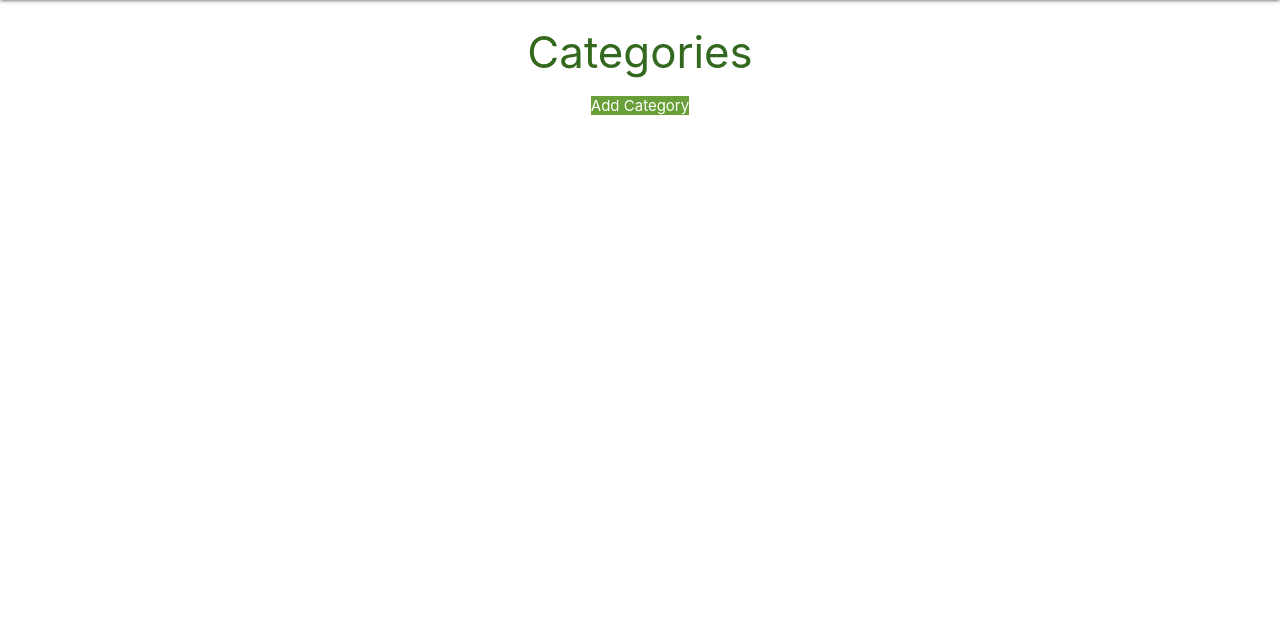
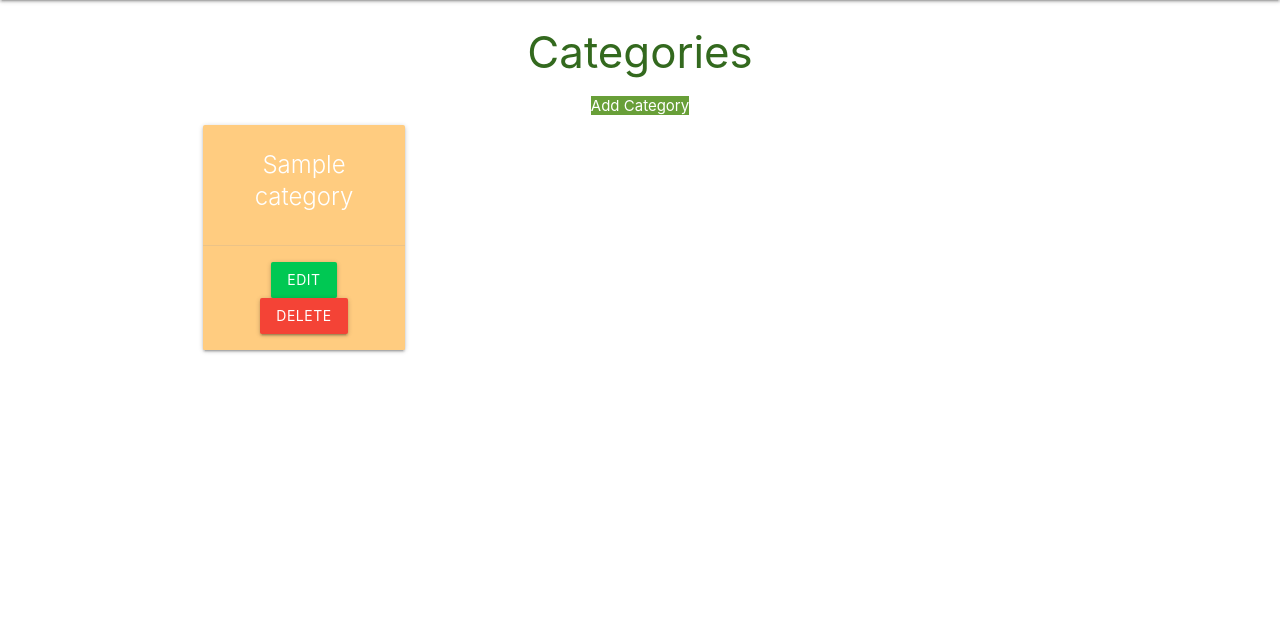
Before and after one commit to WendyTan66/project3, a Flask app: page /categories in a window 1280 px wide. Shown: the part 64-689 px from the top of the page. Run offline with Flask 3, Linux system fonts and the light colour scheme; tables that the repository leaves empty hold one stand-in row (values such as "Sample post").

Commit message:
added update

```diff
--- a/Cookbook/routes.py
+++ b/Cookbook/routes.py
@@ -1,4 +1,4 @@
-from flask import render_template, request,redirect,url_for
+from flask import render_template, request, redirect, url_for
 from Cookbook import app,db
 from Cookbook.models import Category, Recipe
 
@@ -10,7 +10,8 @@ def home():
 
 @app.route("/categories")
 def categories():
-    return render_template("categories.html")
+    categories = list(Category.query.order_by(Category.category_name).all())
+    return render_template("categories.html", categories=categories)
 
 @app.route("/add_category", methods=["GET","POST"])
 def add_category():
@@ -20,3 +21,14 @@ def add_category():
         db.session.commit()
         return redirect(url_for("categories"))
     return render_template("add_category.html")
+
+
+
+@app.route("/edit_category/<int:category_id>", methods=["GET","POST"])
+def edit_category(category_id):
+    category=Category.query.get_or_404(category_id)
+    if request.method == "POST":
+        category.category_name = request.form.get("category_name")
+        db.session.commit()
+        return redirect(url_for("categories"))
+    return render_template("edit_category.html",category=category)
--- a/Cookbook/templates/categories.html
+++ b/Cookbook/templates/categories.html
@@ -10,4 +10,19 @@
         </a>
 
     </div>
+<div class="row">
+    {% for category in categories %}
+    <div class="col s12 m6 l3">
+      <div class="card orange lighten-3 center-align">
+        <div class="card-content white-text">
+          <span class="card-title">{{category.category_name}}</span>
+        </div>
+        <div class="card-action">
+          <a href="{{url_for('edit_category', category_id=category.id)}}" class="btn green accent-4">Edit</a>
+          <a href="#" class="btn red">Delete</a>
+        </div>
+      </div>
+    </div>
+    {% endfor %}
+</div>
 {% endblock %}
```
Also changed, not shown: Cookbook/templates/edit_category.html (added, +27 -0 lines).
